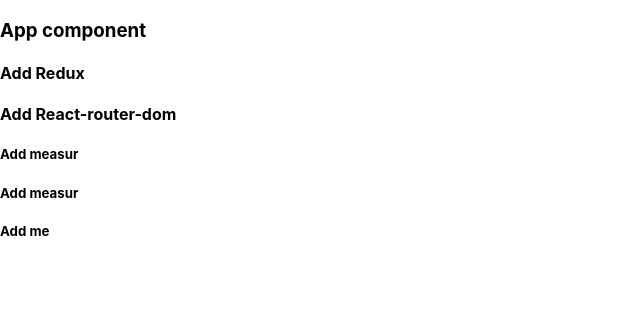
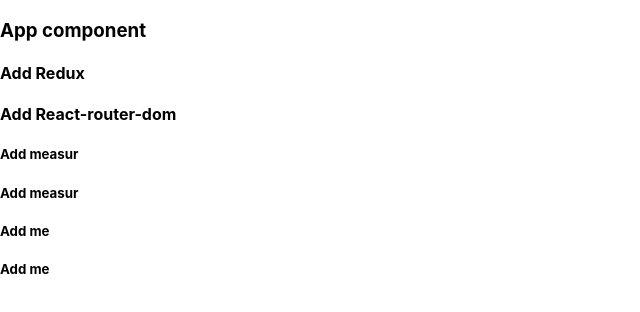
Before and after one commit to Shahil9934/start-react, a React (Create React App) app: page / in a window 1280 px wide. Shown: the top 312 px of the page, without its empty margins (0-640 px from the left). Built offline with nearby package versions, Linux system fonts and the light colour scheme.

Commit message:
'new-add-h'

```diff
--- a/src/App.js
+++ b/src/App.js
@@ -9,6 +9,7 @@
        <h5>Add measur</h5>
        <h5>Add measur</h5>
        <h5>Add me</h5>
+          <h5>Add me</h5>
     </div>
   )
 })
```
